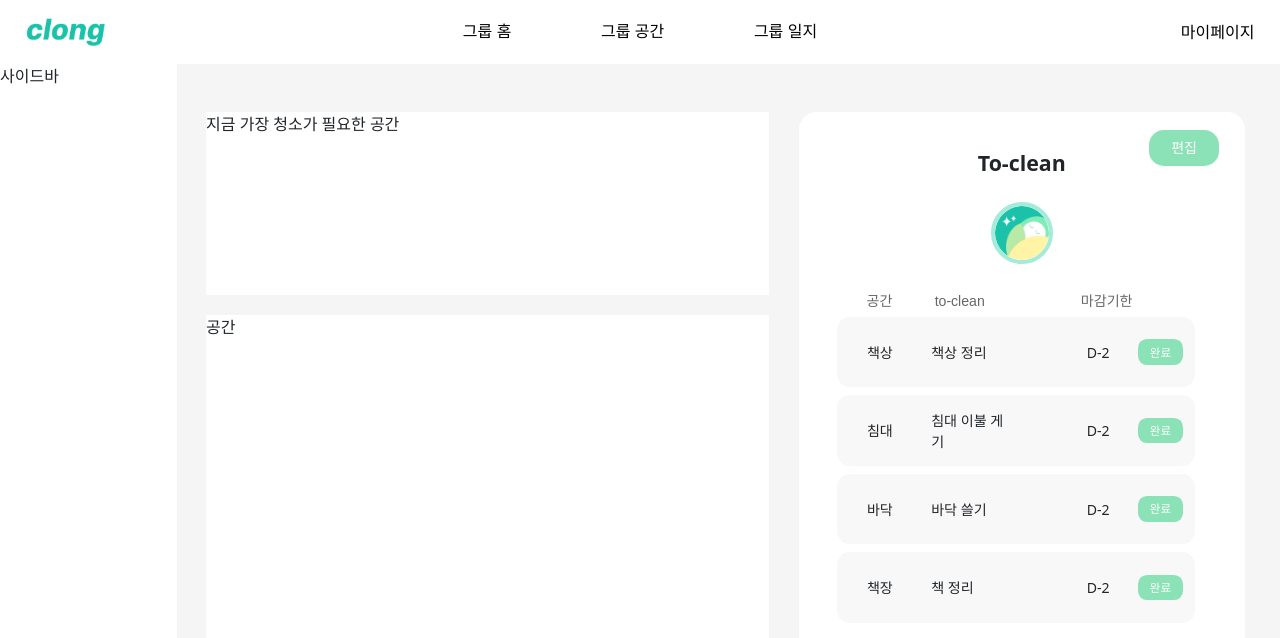
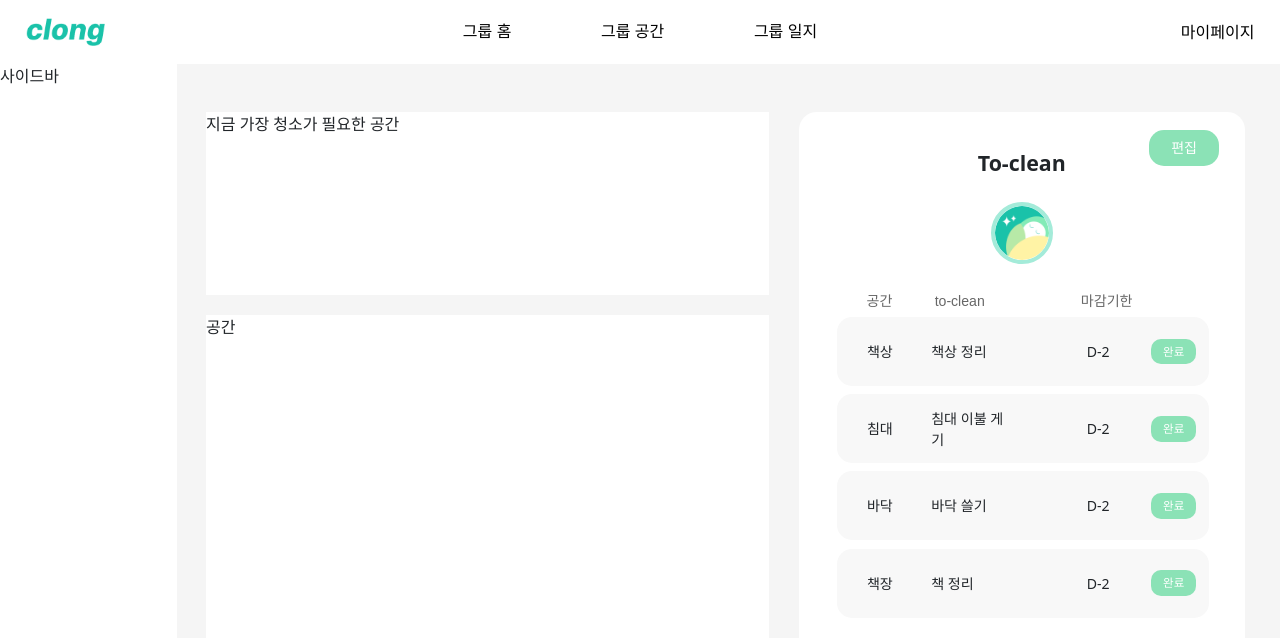
Before and after one commit to Co-sol/clong_front, a React (Vite) app: page /groupSpace in a window 1280 px wide. Shown: the top 638 px of the page. Built offline with nearby package versions, Linux system fonts and the light colour scheme; a web font is replaced by a local one.

Commit message:
PListItem까지 반응형 적용 완료

```diff
--- a/src/components/CheckList/PListItem.css
+++ b/src/components/CheckList/PListItem.css
@@ -1,52 +1,52 @@
 .PListItem {
     display: flex;
     align-items: center;
-    gap: 2vw;
-    width: 28vw; /* 26.3rem → 반응형 */
-    height: 5.5vw; /* 5rem */
-    border-radius: 1vw;
+    gap: min(2vw, 28.8px);
+    width: min(29.03vw, 418.032px);
+    height: min(5.4vw, 77.76px);
+    border-radius: 15px;
     background-color: rgb(248, 248, 248);
-    margin-left: 3vw;
-    margin-bottom: 0.63vw;
-    padding-left: 0.83vw;
+    margin-left: min(3vw, 43.2px);
+    margin-bottom: min(0.63vw, 9.072px);
+    padding-left: min(0.83vw, 11.952px);
     position: relative;
 }
 
 .PListItem .place {
-    font-size: 1.1vw;
-    margin-left: 1.5vw;
-    margin-right: 1vw;
+    font-size: min(1.1vw, 15.84px);
+    margin-left: min(1.5vw, 21.6px);
+    margin-right: min(1vw, 14.4px);
 }
 
 .PListItem .toClean {
-    font-size: 1.1vw;
-    max-width: 6.25vw;
+    font-size: min(1.1vw, 15.84px);
+    max-width: min(6.25vw, 90px);
 }
 
 .PListItem .deadLine {
-    font-size: 1.1vw;
+    font-size: min(1.1vw, 15.84px);
     position: absolute;
-    left: 19.5vw;
-    max-width: 4.2vw;
+    left: min(19.5vw, 280.8px);
+    max-width: min(4.2vw, 60.48px);
 }
 
 .PListItem .Button_done {
-    width: 3.47vw;
-    height: 2vw;
-    border-radius: 0.7vw;
+    width: min(3.47vw, 49.968px);
+    height: min(2vw, 28.8px);
+    border-radius: 10px;
     position: absolute;
-    right: 1vw;
-    font-size: 0.9vw;
+    right: min(1vw, 14.4px);
+    font-size: min(0.9vw, 12.96px);
     color: white;
 }
 
 .PListItem .Button_delete {
-    width: 3.47vw;
-    height: 2vw;
-    border-radius: 0.7vw;
+    width: min(3.47vw, 49.968px);
+    height: min(2vw, 28.8px);
+    border-radius: 10px;
     position: absolute;
-    right: 0.7vw;
-    font-size: 1.5vw;
+    right: min(0.7vw, 10.08px);
+    font-size: min(1.5vw, 21.6px);
     color: rgb(103, 103, 103);
     background-color: transparent;
 }
```
